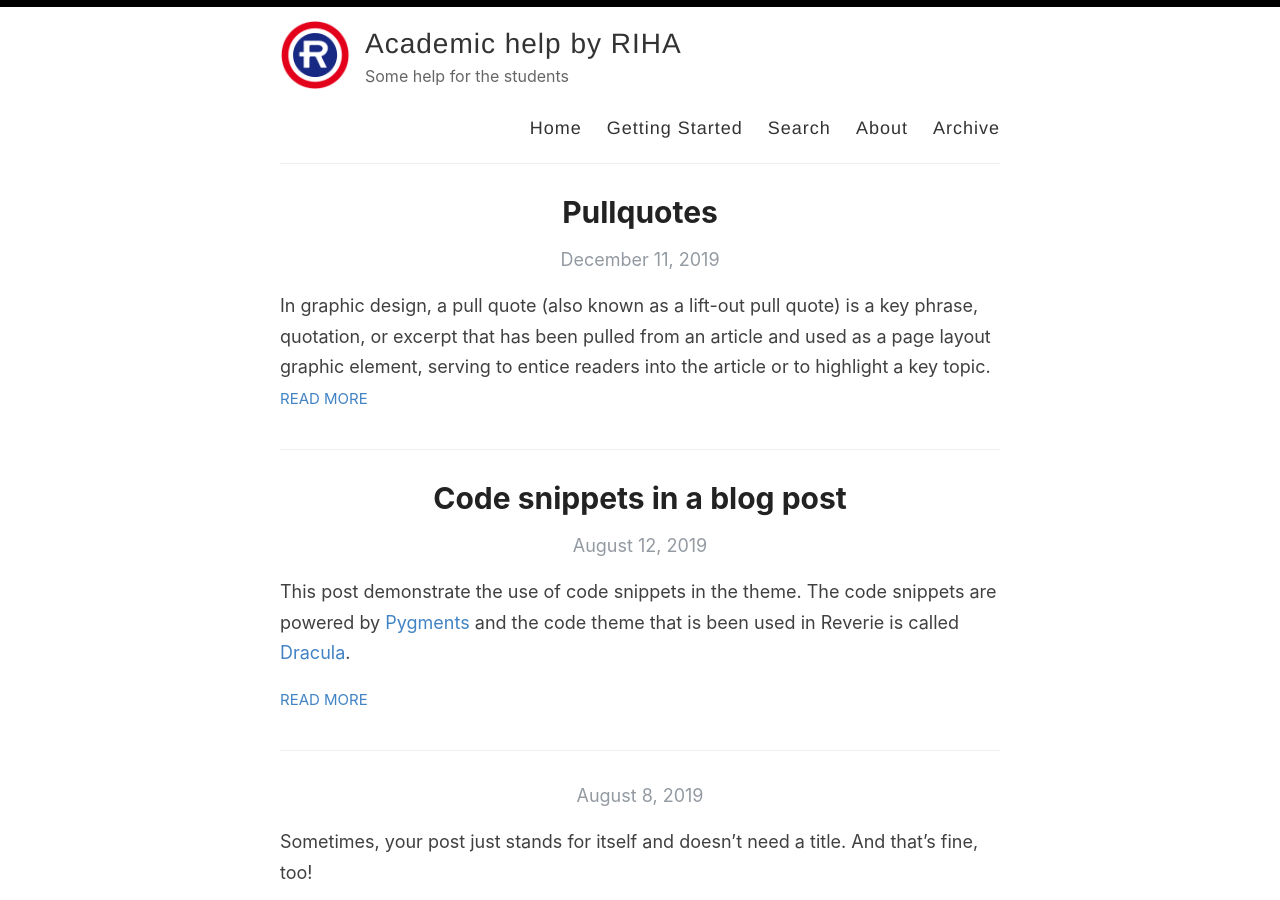
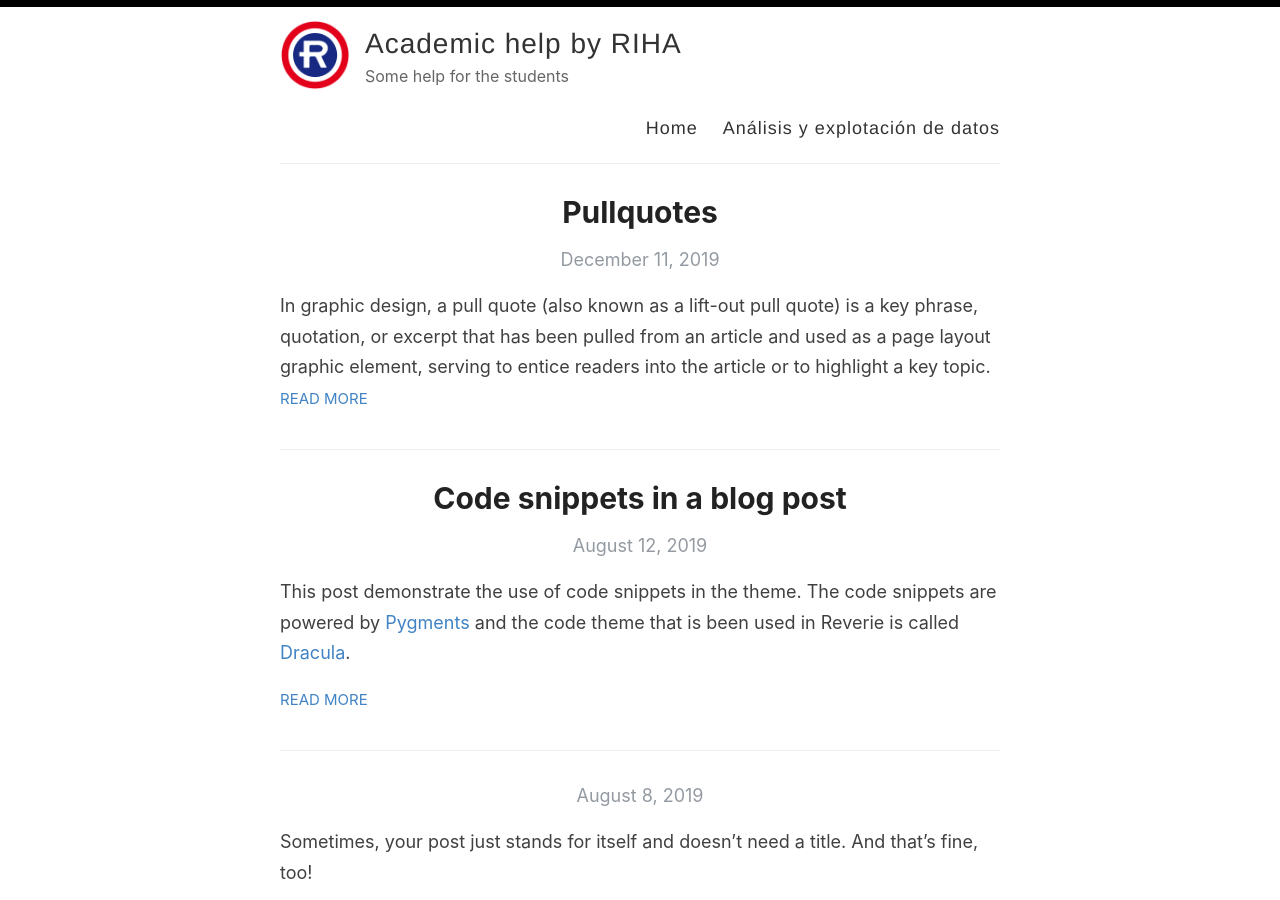
Before and after one commit to rharagon/rharagon.github.io, a Jekyll site: the page built from index.html, in a window 1280 px wide and 900 px high. Built offline with Jekyll 4.4.1, drawn with Linux system fonts in a browser that asks for light colours; the list of posts is cut into pages by our own code.

Commit message:
Cambios mayores en diseño

```diff
--- a/_config.yml
+++ b/_config.yml
@@ -56,7 +56,7 @@ enforce_ssl: http://rharagon.github.io
 # and NOT your User repository (http://yourusername.github.io)
 # then add in the baseurl here, like this: "/repository-name"
 # baseurl: "/reverie"
-baseurl:
+baseurl: "."
 
 #
 # !! You don't need to change any of the configuration flags below !!
--- a/_layouts/default.html
+++ b/_layouts/default.html
@@ -29,10 +29,13 @@
 
             <nav>
               <a href="{{ site.baseurl }}/">Home</a>
+              <!--
               <a href="{{ site.baseurl }}/getting-started">Getting Started</a>
               <a href="{{ site.baseurl }}/search">Search</a>
               <a href="{{ site.baseurl }}/about">About</a>
               <a href="{{ site.baseurl }}/archive">Archive</a>
+              -->
+              <a href="{{ site.baseurl }}/AEI">Análisis y explotación de datos</a>
             </nav>
           </header>
         </div>
```
